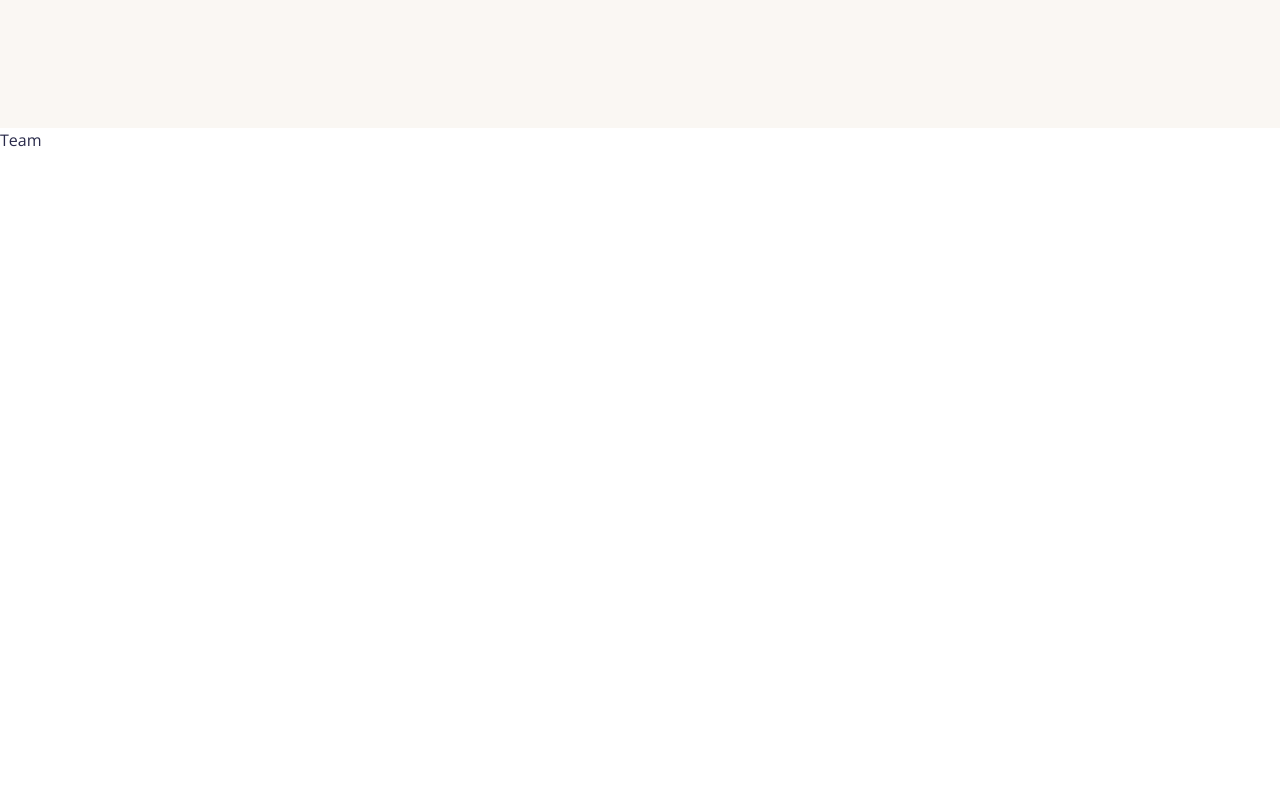
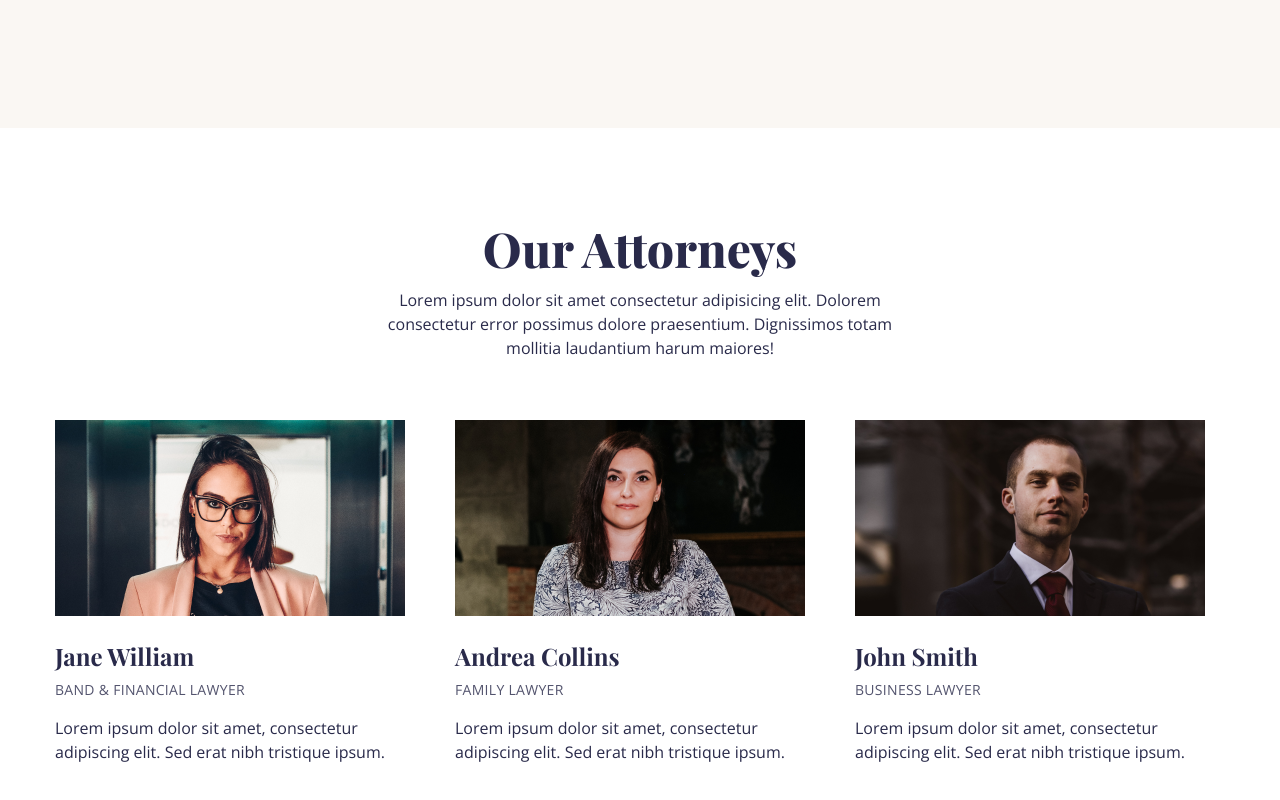
Before and after one commit to code-Gambler/sbhasin-law-firm, a React (Create React App) app: page / in a window 1280 px wide. Shown: the part 1863-2663 px from the top of the page. Built offline with nearby package versions, Linux system fonts and the light colour scheme.

Commit message:
Completed the team section

```diff
--- a/src/components/Team.js
+++ b/src/components/Team.js
@@ -1,8 +1,30 @@
 import React from 'react'
+import { team } from '../data';
 
 const Team = () => {
   return (
-    <div>Team</div>
+    <section id='team' className='section'>
+        <div className="container mx-auto text-center">
+            <h2 className='text-5xl font-primary font-extrabold mb-4'>
+                Our Attorneys
+                </h2>
+            <p className='max-w-[540px] mx-auto px-6 lg:px-0 mb-[60px]'>
+                Lorem ipsum dolor sit amet consectetur adipisicing elit. Dolorem consectetur error possimus dolore praesentium. Dignissimos totam mollitia laudantium harum maiores!
+                </p>
+            {/* Team grid */}
+            <div className='lg:grid lg:grid-cols-3 lg:gap-x-[30px]'>
+                {team.map((member, index) => {
+                    const { name, image, position, description } = member;
+                    return <div key={index} className='text-center lg:text-left mb-12'>
+                        <img src={image} alt="" className='mx-auto lg:mx-0 mb-6' />
+                        <h4 className='text-2xl mb-2 font-primary font-bold'>{name}</h4>
+                        <p className='text-sm uppercase tracking-[0.3px] mb-4 opacity-[0.8]'>{position}</p>
+                        <p className='max-w-[332px] lg:max-w-[350px] mx-auto lg:mx-0'>{description}</p>
+                    </div>
+                })}
+            </div>
+        </div>
+    </section>
   )
 }
 
```
